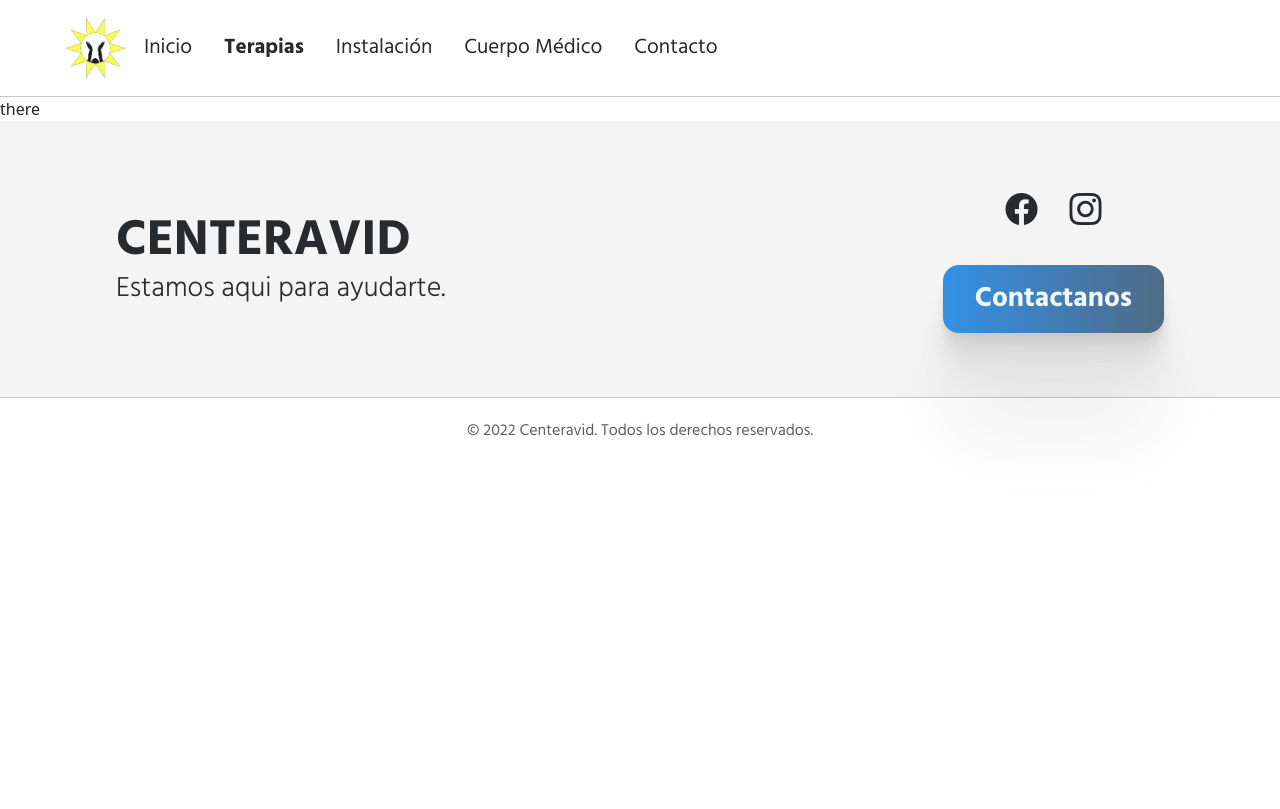
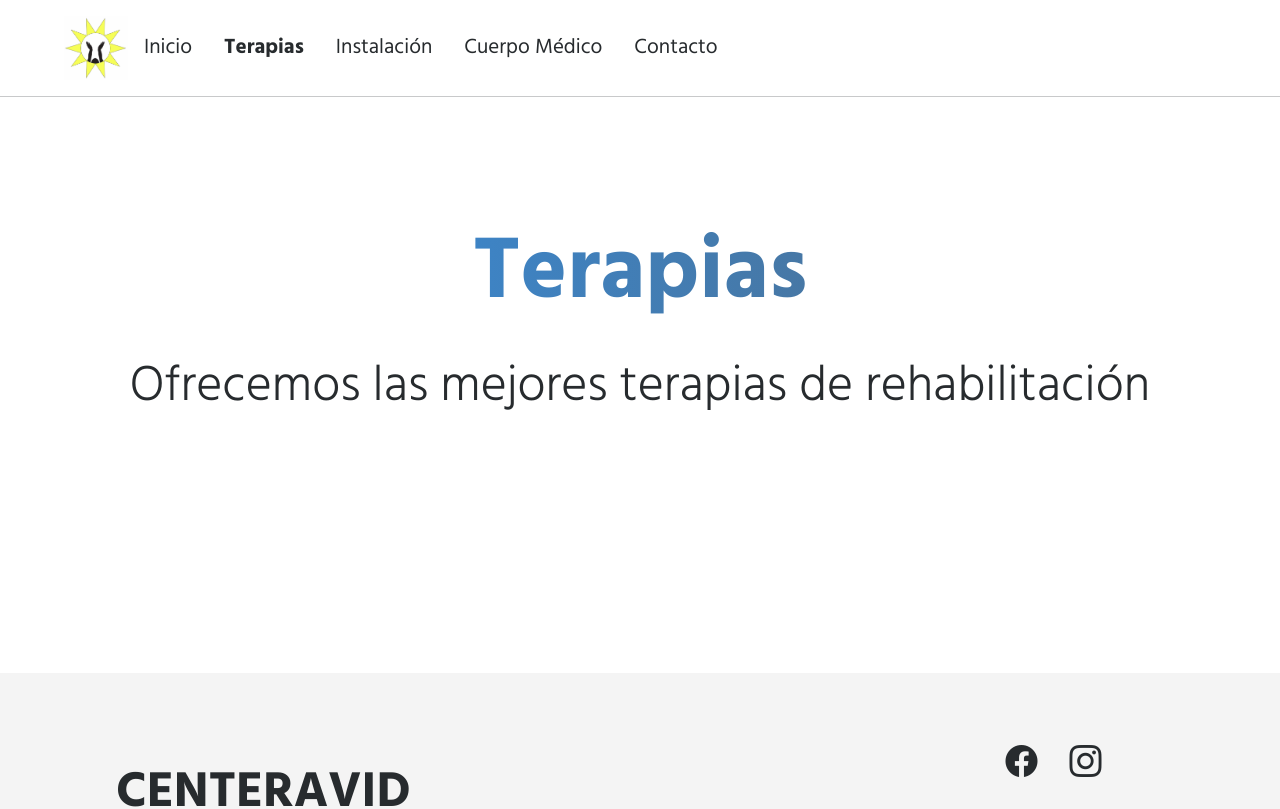
Before and after one commit to Mikadifo/Centeravid, a React (Create React App) app: page /terapias in a window 1280 px wide. Shown: the top 809 px of the page. Built offline with nearby package versions, Linux system fonts and the light colour scheme.

Commit message:
[add] top card compoent for titles adn subtittels

```diff
--- /dev/null
+++ b/src/components/topCard/TopCard.css
@@ -0,0 +1,25 @@
+.top-card-container {
+  margin: 128px 128px 256px 128px;
+}
+
+.top-card-container h1 {
+  font-size: var(--h1-size);
+  font-family: var(--h1-font-bold);
+  line-height: var(--h1-height);
+  margin-bottom: 32px;
+  background-image: var(--color-secondary-gradient);
+  background-color: rgb(var(--color-secondary));
+  background-size: 100%;
+  -webkit-background-clip: text;
+  -moz-background-clip: text;
+  -webkit-text-fill-color: transparent;
+  -moz-text-fill-color: transparent;
+}
+
+.top-card-container h3 {
+  color: rgb(var(--color-black));
+  font-size: var(--h3-size);
+  font-family: var(--h3-font-light);
+  line-height: var(--h3-height);
+  margin-bottom: 0px;
+}
--- /dev/null
+++ b/src/components/topCard/TopCard.js
@@ -0,0 +1,12 @@
+import './TopCard.css';
+
+const TopCard = ({ title, subtitle }) => {
+    return (
+        <div className="top-card-container text-center">
+            <h1>{title}</h1>
+            <h3>{subtitle}</h3>
+        </div>
+    );
+};
+
+export default TopCard;
--- a/src/views/therapies/Therapies.js
+++ b/src/views/therapies/Therapies.js
@@ -1,5 +1,14 @@
+import TopCard from '../../components/topCard/TopCard';
+
 const Therapies = () => {
-    return <>there</>;
+    return (
+        <>
+            <TopCard
+                title={'Terapias'}
+                subtitle={'Ofrecemos las mejores terapias de rehabilitación'}
+            />
+        </>
+    );
 };
 
 export default Therapies;
```
